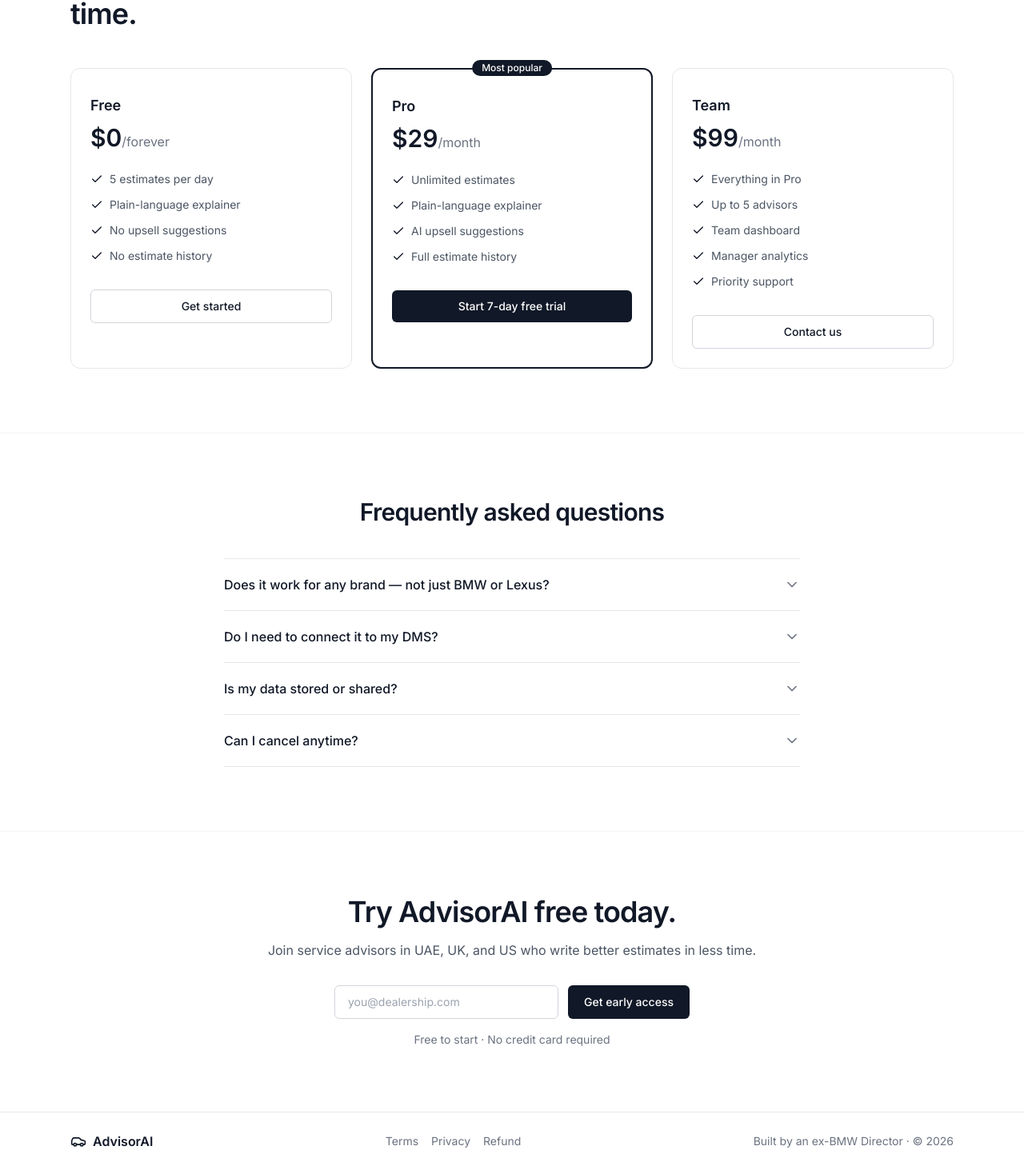
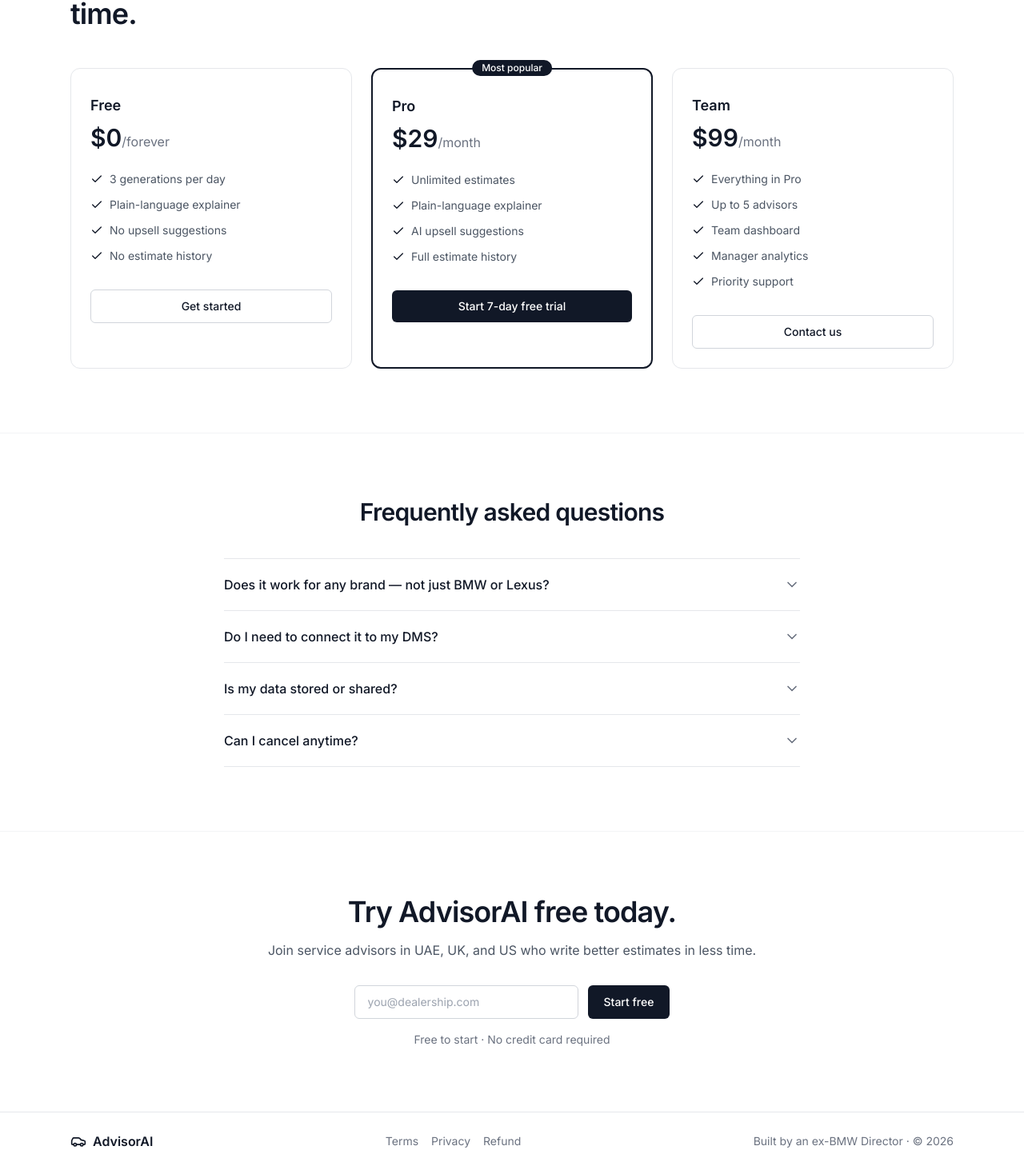
Before and after one commit to rustemyrr/advisorai, a Next.js app: page / in a window 1280 px wide. Shown: the part 2153-3616 px from the top of the page at 80% size. Built offline with nearby package versions, Linux system fonts and the light colour scheme.

Commit message:
fix: update pricing copy and CTA button text

```diff
--- a/components/CTASection.tsx
+++ b/components/CTASection.tsx
@@ -37,7 +37,7 @@
             type="submit"
             className="rounded-md bg-gray-900 px-5 py-2.5 text-sm font-medium text-white hover:bg-gray-800"
           >
-            {submitted ? "Thanks!" : "Get early access"}
+            {submitted ? "Thanks!" : "Start free"}
           </button>
         </form>
         <p className="mt-4 text-sm text-gray-500">
--- a/components/Pricing.tsx
+++ b/components/Pricing.tsx
@@ -13,7 +13,7 @@
     featured: false,
     paddleCheckout: false,
     features: [
-      "5 estimates per day",
+      "3 generations per day",
       "Plain-language explainer",
       "No upsell suggestions",
       "No estimate history",
```
